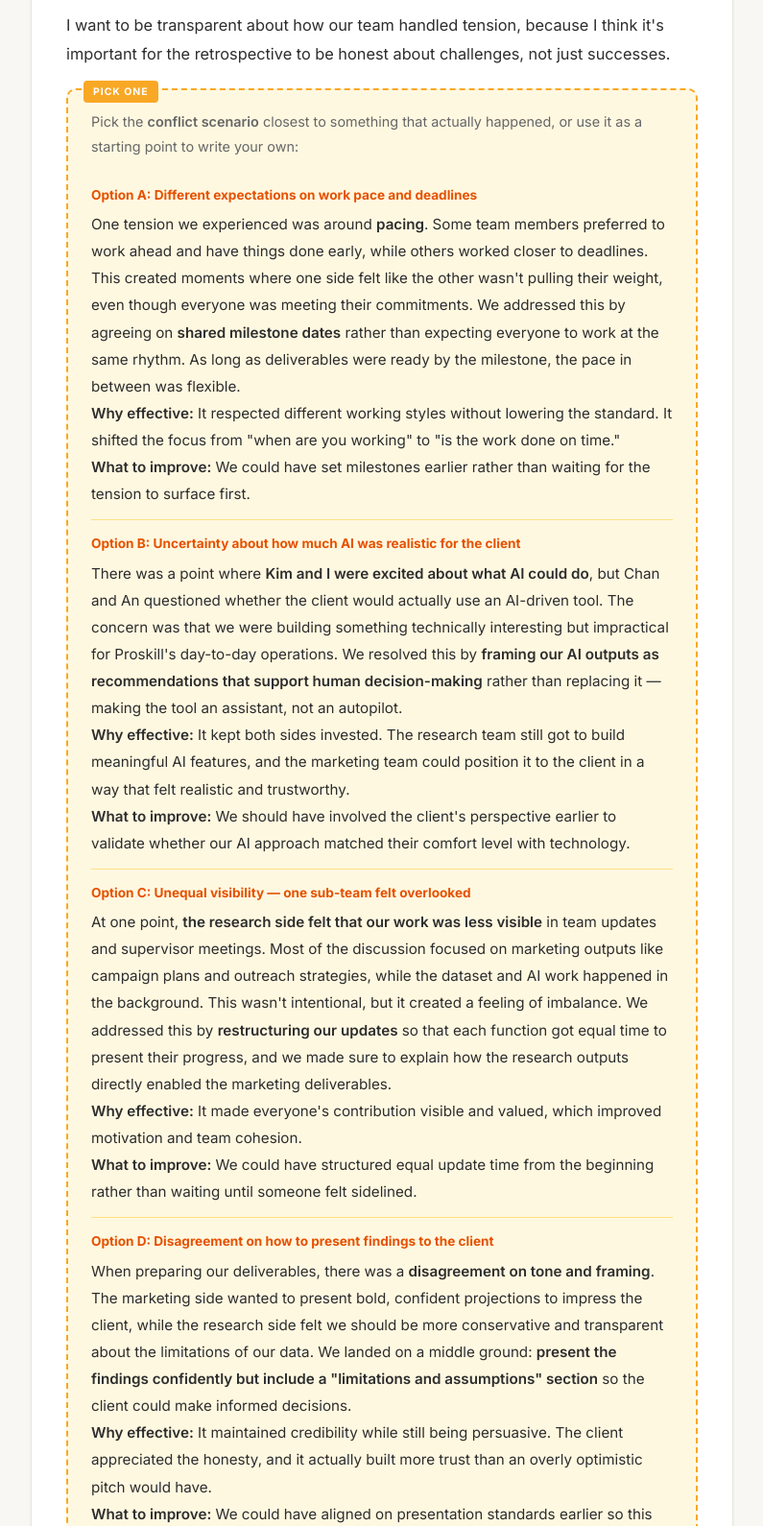
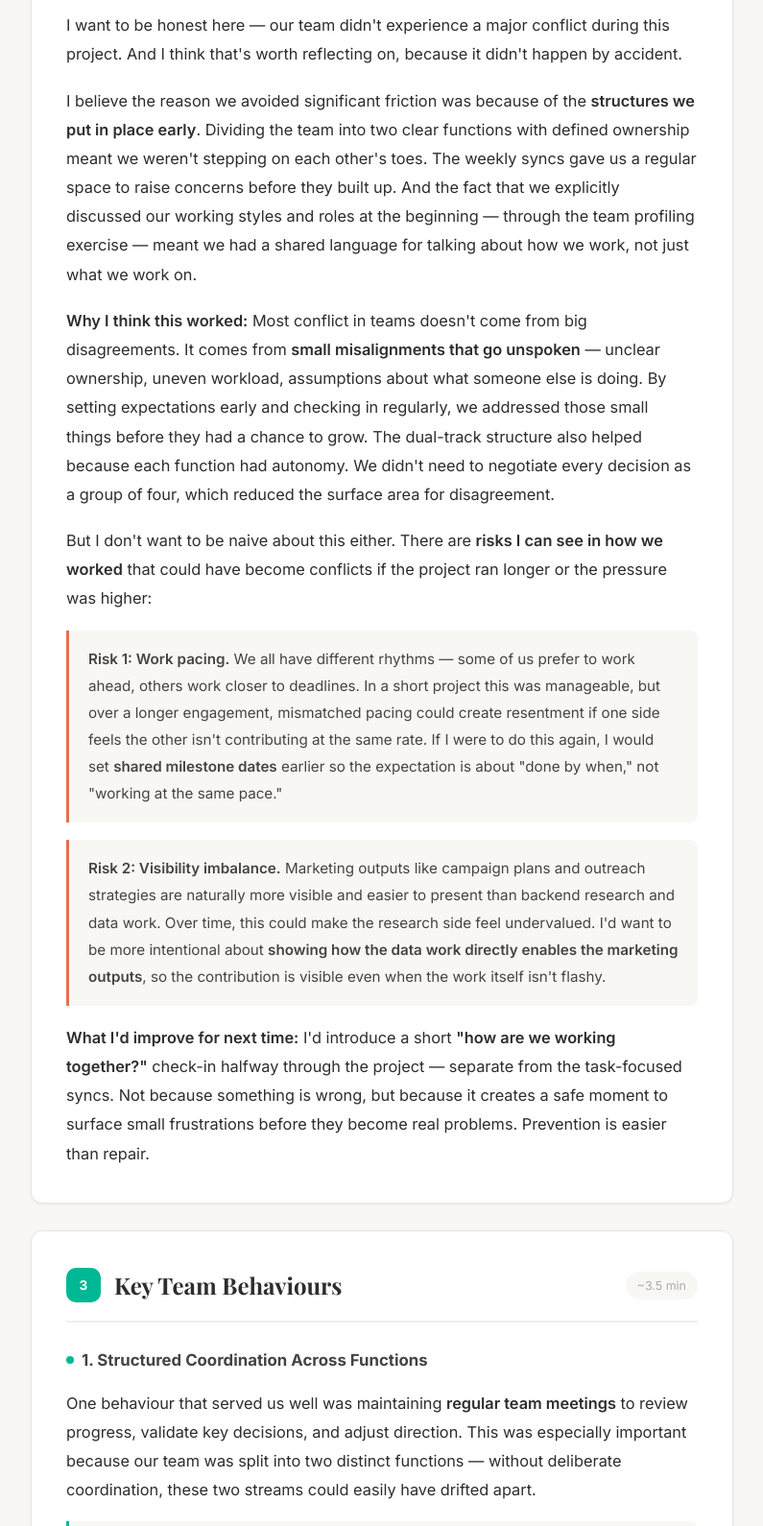
Before and after one commit to jincinga24-hue/retro-speech, a plain HTML site: page retro-speech-script.html in a window 1280 px wide. Shown: the part 4383-5973 px from the top of the page at 96% size, without its empty margins (242-1037 px from the left). Drawn offline with nearby package versions, Linux system fonts and the light colour scheme.

Commit message:
feat: rewrite conflict section to be honest — no fake scenarios

```diff
--- a/retro-speech-script.html
+++ b/retro-speech-script.html
@@ -482,42 +482,26 @@
         <p><strong>What could be improved:</strong> We probably should have <strong>documented why we made this trade-off</strong> more formally. If someone picks up this project after us, they won't know whether we chose the simpler model because it was genuinely better or because we ran out of time. We also didn't build in a clear path to upgrade &mdash; ideally, we would have structured the simple model so it could be swapped out for a more complex one later without rebuilding the whole pipeline.</p>
       </div>
 
-      <!-- Conflict -->
+      <!-- Conflict Resolution -->
       <div class="subsection">
         <div class="subsection-title"><span class="dot conflict"></span> Conflict Resolution</div>
-        <p>I want to be transparent about how our team handled tension, because I think it's important for the retrospective to be honest about challenges, not just successes.</p>
+        <p>I want to be honest here &mdash; our team didn't experience a major conflict during this project. And I think that's worth reflecting on, because it didn't happen by accident.</p>
 
-        <div class="draft-pick">
-          <div style="font-size:0.9rem; color:#666; margin-bottom:12px;">Pick the <strong>conflict scenario</strong> closest to something that actually happened, or use it as a starting point to write your own:</div>
+        <p>I believe the reason we avoided significant friction was because of the <strong>structures we put in place early</strong>. Dividing the team into two clear functions with defined ownership meant we weren't stepping on each other's toes. The weekly syncs gave us a regular space to raise concerns before they built up. And the fact that we explicitly discussed our working styles and roles at the beginning &mdash; through the team profiling exercise &mdash; meant we had a shared language for talking about how we work, not just what we work on.</p>
 
-          <div class="option">
-            <div class="option-label">Option A: Different expectations on work pace and deadlines</div>
-            <p>One tension we experienced was around <strong>pacing</strong>. Some team members preferred to work ahead and have things done early, while others worked closer to deadlines. This created moments where one side felt like the other wasn't pulling their weight, even though everyone was meeting their commitments. We addressed this by agreeing on <strong>shared milestone dates</strong> rather than expecting everyone to work at the same rhythm. As long as deliverables were ready by the milestone, the pace in between was flexible.</p>
-            <p><strong>Why effective:</strong> It respected different working styles without lowering the standard. It shifted the focus from "when are you working" to "is the work done on time."</p>
-            <p><strong>What to improve:</strong> We could have set milestones earlier rather than waiting for the tension to surface first.</p>
-          </div>
+        <p><strong>Why I think this worked:</strong> Most conflict in teams doesn't come from big disagreements. It comes from <strong>small misalignments that go unspoken</strong> &mdash; unclear ownership, uneven workload, assumptions about what someone else is doing. By setting expectations early and checking in regularly, we addressed those small things before they had a chance to grow. The dual-track structure also helped because each function had autonomy. We didn't need to negotiate every decision as a group of four, which reduced the surface area for disagreement.</p>
 
-          <div class="option">
-            <div class="option-label">Option B: Uncertainty about how much AI was realistic for the client</div>
-            <p>There was a point where <strong>Kim and I were excited about what AI could do</strong>, but Chan and An questioned whether the client would actually use an AI-driven tool. The concern was that we were building something technically interesting but impractical for Proskill's day-to-day operations. We resolved this by <strong>framing our AI outputs as recommendations that support human decision-making</strong> rather than replacing it &mdash; making the tool an assistant, not an autopilot.</p>
-            <p><strong>Why effective:</strong> It kept both sides invested. The research team still got to build meaningful AI features, and the marketing team could position it to the client in a way that felt realistic and trustworthy.</p>
-            <p><strong>What to improve:</strong> We should have involved the client's perspective earlier to validate whether our AI approach matched their comfort level with technology.</p>
-          </div>
+        <p>But I don't want to be naive about this either. There are <strong>risks I can see in how we worked</strong> that could have become conflicts if the project ran longer or the pressure was higher:</p>
 
-          <div class="option">
-            <div class="option-label">Option C: Unequal visibility &mdash; one sub-team felt overlooked</div>
-            <p>At one point, <strong>the research side felt that our work was less visible</strong> in team updates and supervisor meetings. Most of the discussion focused on marketing outputs like campaign plans and outreach strategies, while the dataset and AI work happened in the background. This wasn't intentional, but it created a feeling of imbalance. We addressed this by <strong>restructuring our updates</strong> so that each function got equal time to present their progress, and we made sure to explain how the research outputs directly enabled the marketing deliverables.</p>
-            <p><strong>Why effective:</strong> It made everyone's contribution visible and valued, which improved motivation and team cohesion.</p>
-            <p><strong>What to improve:</strong> We could have structured equal update time from the beginning rather than waiting until someone felt sidelined.</p>
-          </div>
+        <div class="highlight-box example">
+          <strong>Risk 1: Work pacing.</strong> We all have different rhythms &mdash; some of us prefer to work ahead, others work closer to deadlines. In a short project this was manageable, but over a longer engagement, mismatched pacing could create resentment if one side feels the other isn't contributing at the same rate. If I were to do this again, I would set <strong>shared milestone dates</strong> earlier so the expectation is about "done by when," not "working at the same pace."
+        </div>
 
-          <div class="option">
-            <div class="option-label">Option D: Disagreement on how to present findings to the client</div>
-            <p>When preparing our deliverables, there was a <strong>disagreement on tone and framing</strong>. The marketing side wanted to present bold, confident projections to impress the client, while the research side felt we should be more conservative and transparent about the limitations of our data. We landed on a middle ground: <strong>present the findings confidently but include a "limitations and assumptions" section</strong> so the client could make informed decisions.</p>
-            <p><strong>Why effective:</strong> It maintained credibility while still being persuasive. The client appreciated the honesty, and it actually built more trust than an overly optimistic pitch would have.</p>
-            <p><strong>What to improve:</strong> We could have aligned on presentation standards earlier so this discussion didn't happen under time pressure right before the deadline.</p>
-          </div>
+        <div class="highlight-box example">
+          <strong>Risk 2: Visibility imbalance.</strong> Marketing outputs like campaign plans and outreach strategies are naturally more visible and easier to present than backend research and data work. Over time, this could make the research side feel undervalued. I'd want to be more intentional about <strong>showing how the data work directly enables the marketing outputs</strong>, so the contribution is visible even when the work itself isn't flashy.
         </div>
+
+        <p><strong>What I'd improve for next time:</strong> I'd introduce a short <strong>"how are we working together?"</strong> check-in halfway through the project &mdash; separate from the task-focused syncs. Not because something is wrong, but because it creates a safe moment to surface small frustrations before they become real problems. Prevention is easier than repair.</p>
       </div>
     </div>
   </div>
```
